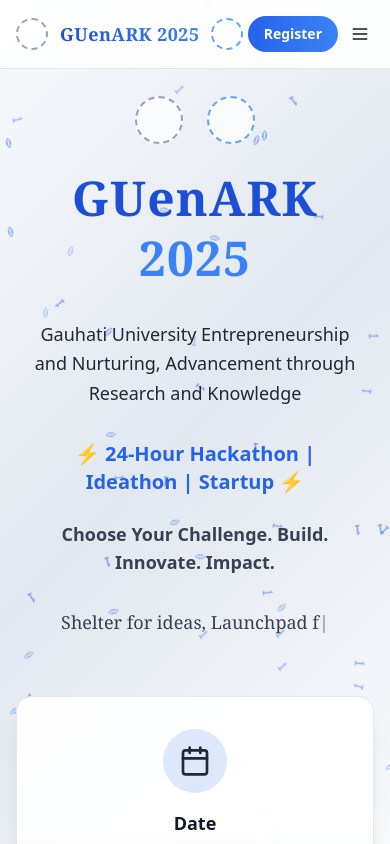
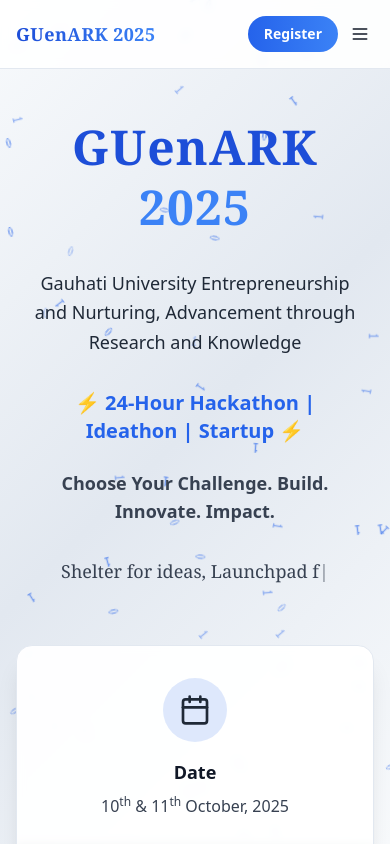
Before and after one commit to nagnitin/GU-SIH-1.0, a React (Vite) app: page / in a window 390 px wide. Shown: the top 844 px of the page. Built offline with nearby package versions, Linux system fonts and the light colour scheme.

Commit message:
Refactor header and hero: replace placeholders with branded GUenARK 2025 title, tagline, and typewriter; adjust spacing and layout; keep mobile behavior intact

```diff
--- a/src/App.tsx
+++ b/src/App.tsx
@@ -114,14 +114,10 @@
       <GamusaAccent />
 
       {/* Header */}
-      <header className="fixed top-0 left-0 right-0 z-50 p-4 md:p-6 bg-white/90 backdrop-blur-sm border-b border-slate-200">
+      <header className="relative z-10 p-4 md:p-6 bg-white/90 backdrop-blur-sm border-b border-slate-200">
         <nav className="flex justify-between items-center max-w-7xl mx-auto">
-          <div className="flex items-center gap-3 md:gap-4">
-            <div aria-label="Gauhati University logo placeholder" className="w-8 h-8 md:w-10 md:h-10 rounded-full border-2 border-dashed border-slate-400 bg-white/70" />
-            <div className="text-lg md:text-2xl font-bold bg-gradient-to-r from-blue-700 to-blue-500 bg-clip-text text-transparent font-serif tracking-wide">
-              GUenARK 2025
-            </div>
-            <div aria-label="GUenARK 2025 logo placeholder" className="w-8 h-8 md:w-10 md:h-10 rounded-full border-2 border-dashed border-blue-400 bg-white/70" />
+          <div className="text-lg md:text-2xl font-bold bg-gradient-to-r from-blue-700 to-blue-500 bg-clip-text text-transparent font-serif tracking-wide">
+            GUenARK 2025
           </div>
           <div className="hidden md:flex space-x-6 lg:space-x-8">
             <a
@@ -252,15 +248,11 @@
 
       {/* Hero Section */}
       <section
-        className="relative z-10 pt-24 md:pt-28 pb-12 md:pb-20 px-4 md:px-6"
+        className="relative z-10 py-12 md:py-20 px-4 md:px-6"
         ref={heroRef}
       >
         <div className="max-w-7xl mx-auto text-center">
           <div className="mb-6 md:mb-8 animate-fadeInUp">
-            <div className="flex items-center justify-center gap-6 mb-6">
-              <div aria-label="Gauhati University logo placeholder" className="w-12 h-12 md:w-16 md:h-16 rounded-full border-2 border-dashed border-slate-400 bg-white/70" />
-              <div aria-label="GUenARK 2025 logo placeholder" className="w-12 h-12 md:w-16 md:h-16 rounded-full border-2 border-dashed border-blue-400 bg-white/70" />
-            </div>
             <h1 className="text-5xl sm:text-6xl md:text-7xl lg:text-8xl font-bold mb-8 md:mb-12 font-serif tracking-wide leading-tight">
               <span className="text-blue-700">GUenARK</span>
               <br />
```
